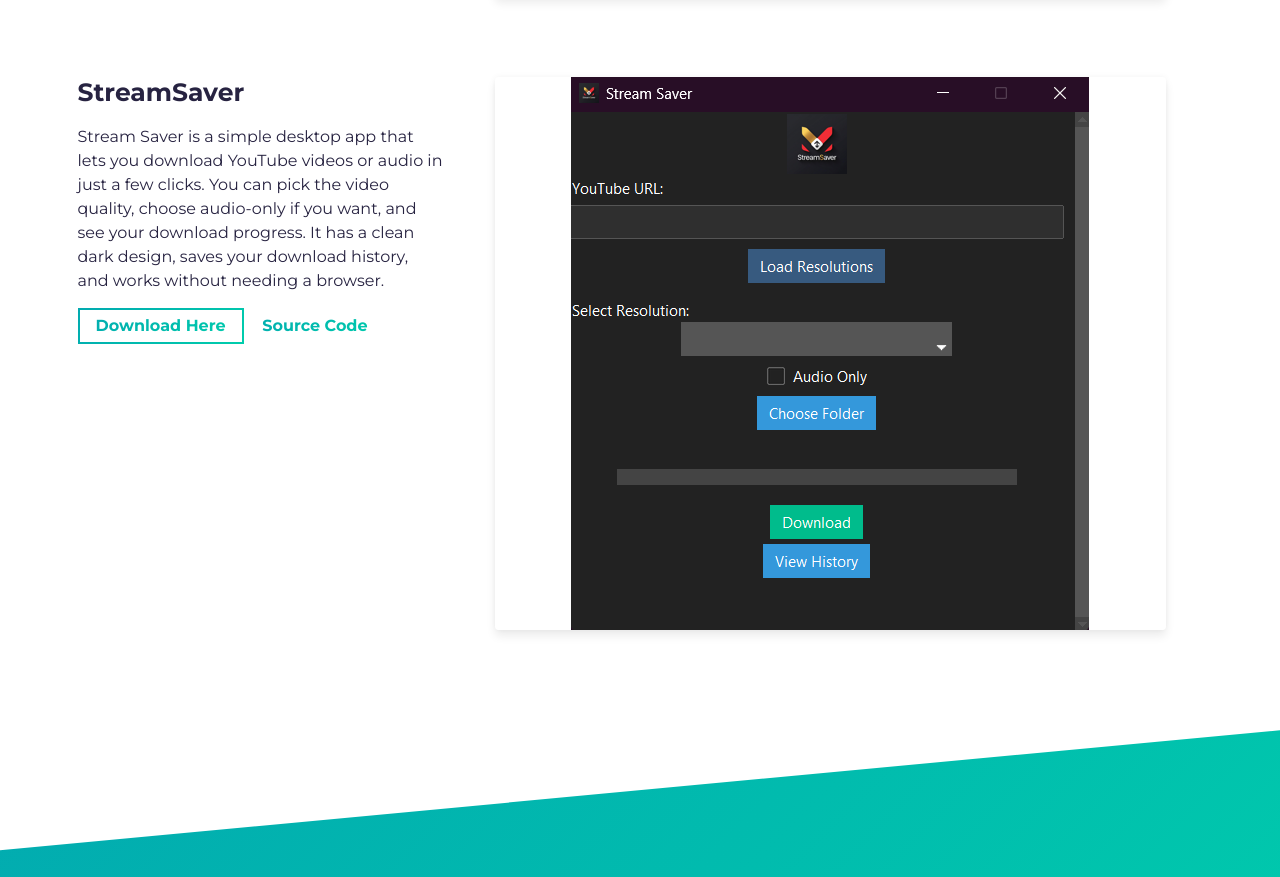
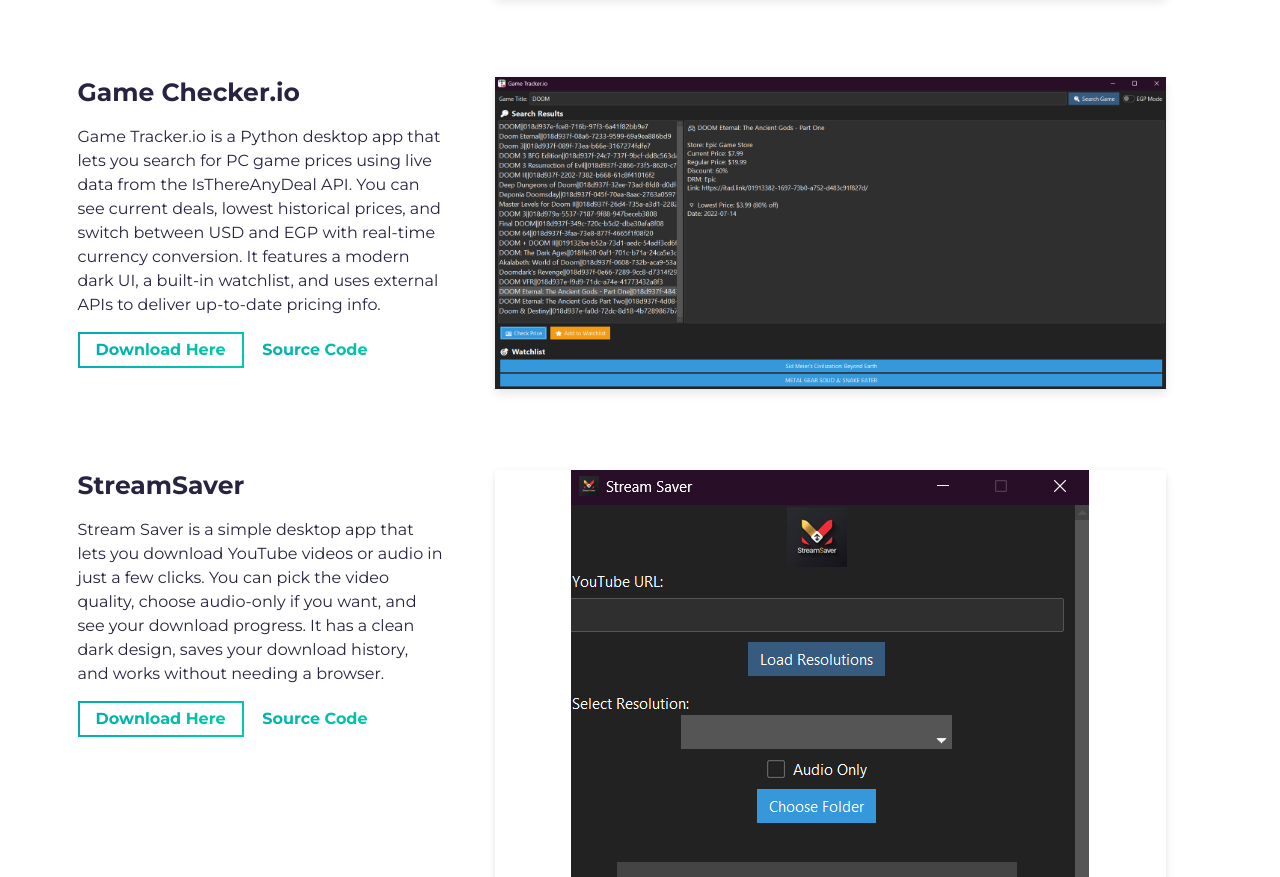
Before and after one commit to Samuel611S/my-portfolio, a website built with Parcel: page src/index.html in a window 1280 px wide. Shown: the part 3188-4065 px from the top of the page. Built offline with nearby package versions, Linux system fonts and the light colour scheme.

Commit message:
added game checker

```diff
--- a/src/index.html
+++ b/src/index.html
@@ -323,6 +323,54 @@
               </div>
             </div>
           </div>
+           <!-- StreamSaver Project Section -->
+          <div class="row">
+            <div class="col-lg-4 col-sm-12">
+              <div class="project-wrapper__text load-hidden">
+                <h3 class="project-wrapper__text-title">Game Checker.io</h3>
+                <div>
+                  <p class="mb-4">
+                    Game Tracker.io is a Python desktop app that lets you search for PC game prices using live data from the IsThereAnyDeal API. You can see current deals, lowest historical prices, and switch between USD and EGP with real-time currency conversion. It features a modern dark UI, a built-in watchlist, and uses external APIs to deliver up-to-date pricing info.
+                  </p>
+                </div>
+                <a
+                  rel="noreferrer"
+                  target="_blank"
+                  class="cta-btn cta-btn--hero"
+                  href="https://basardav.itch.io/game_checker"
+                >
+                  Download Here
+                </a>
+                <a
+                  rel="noreferrer"
+                  target="_blank"
+                  class="cta-btn text-color-main"
+                  href="https://github.com/Samuel611S/game_checker.io.git"
+                >
+                  Source Code
+                </a>
+              </div>
+            </div>
+            <div class="col-lg-8 col-sm-12">
+              <div class="project-wrapper__image load-hidden">
+                <a rel="noreferrer" href="https://basardav.itch.io/stream-saver" target="_blank">
+                  <div
+                    data-tilt
+                    data-tilt-max="4"
+                    data-tilt-glare="true"
+                    data-tilt-max-glare="0.5"
+                    class="thumbnail rounded js-tilt"
+                  >
+                    <img
+                      alt="Matbakhna AI Interface"
+                      class="img-fluid"
+                      src="assets/project5.jpg"
+                    />
+                  </div>
+                </a>
+              </div>
+            </div>
+          </div>
           <div class="row">
             <div class="col-lg-4 col-sm-12">
               <div class="project-wrapper__text load-hidden">
```
Also changed, not shown: src/assets/project5.jpg (added).
